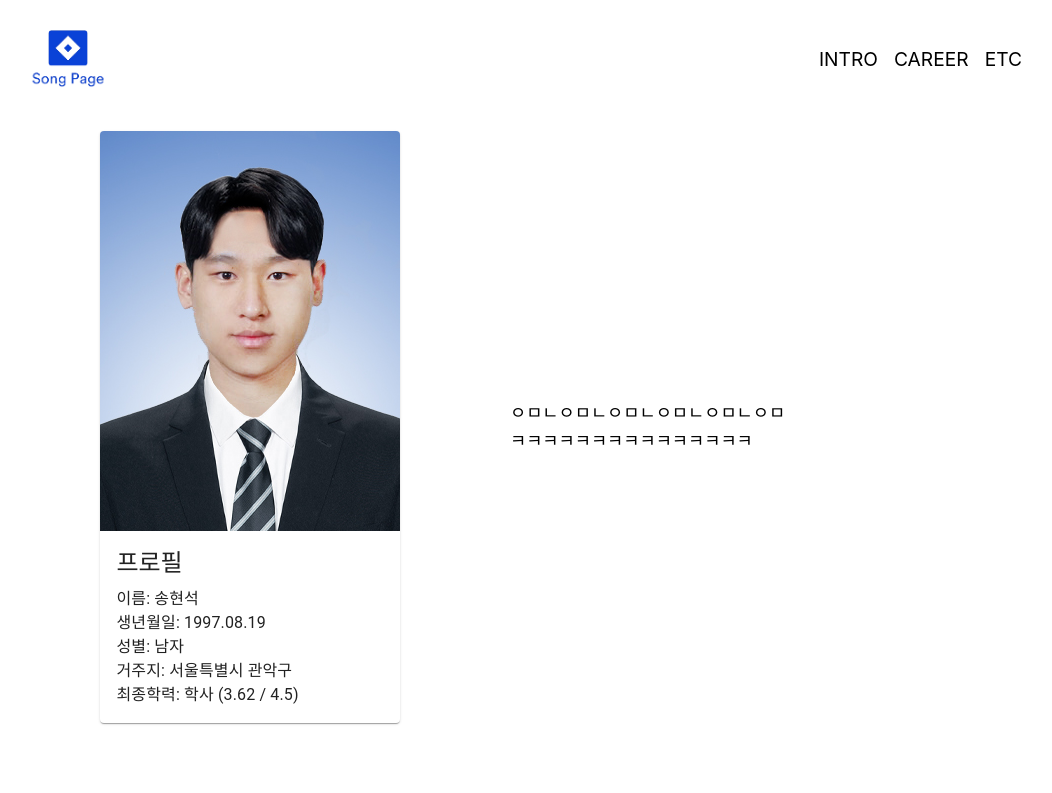
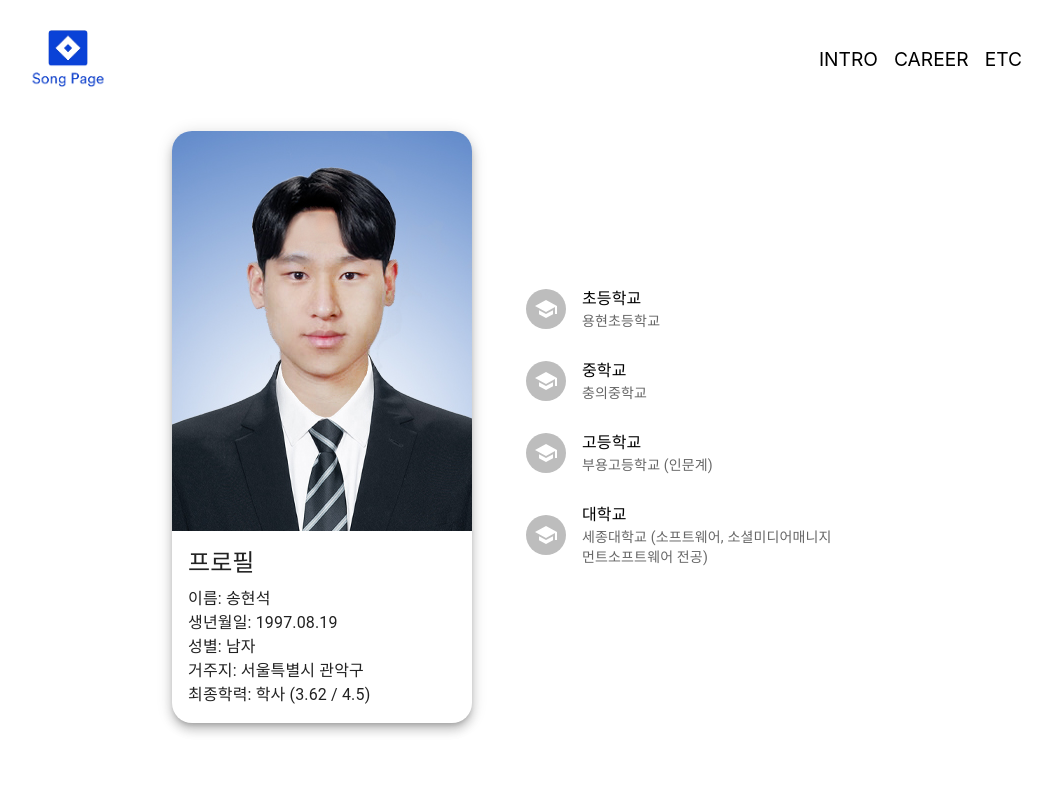
Before and after one commit to hyundol97/song-page, a React (Create React App) app: page /intro in a window 1280 px wide. Shown: the top 793 px of the page, without its empty margins (130-1182 px from the left). Built offline with nearby package versions, Linux system fonts and the light colour scheme.

Commit message:
feat: list component on intro page

```diff
--- a/src/Pages/Intro.tsx
+++ b/src/Pages/Intro.tsx
@@ -3,18 +3,31 @@
  * @author h.s.Song
  */
 
+import { useState } from 'react';
 import Card from '@mui/material/Card';
 import CardContent from '@mui/material/CardContent';
 import CardMedia from '@mui/material/CardMedia';
 import Typography from '@mui/material/Typography';
 import { CardActionArea } from '@mui/material';
+import List from '@mui/material/List';
+import ListItem from '@mui/material/ListItem';
+import ListItemText from '@mui/material/ListItemText';
+import ListItemAvatar from '@mui/material/ListItemAvatar';
+import Avatar from '@mui/material/Avatar';
+import SchoolIcon from '@mui/icons-material/School';
 import identify from 'Assets/identify.jpg';
 
 const Intro = () => {
+  const [open, setOpen] = useState(true);
+
+  const handleClick = () => {
+    setOpen(!open);
+  };
+
   return (
     <div className="intro-wrapper">
       <div className="intro-main">
-        <Card sx={{ maxWidth: 345 }}>
+        <Card sx={{ borderRadius: 5, boxShadow: 7 }}>
           <CardActionArea>
             <CardMedia component="img" image={identify} alt="green iguana" />
             <CardContent>
@@ -33,10 +46,40 @@ const Intro = () => {
         </Card>
       </div>
       <div className="intro-main">
-        <div>
-          <p>ㅇㅁㄴㅇㅁㄴㅇㅁㄴㅇㅁㄴㅇㅁㄴㅇㅁ</p>
-          <p>ㅋㅋㅋㅋㅋㅋㅋㅋㅋㅋㅋㅋㅋㅋㅋ</p>
-        </div>
+        <List sx={{ width: '100%', bgcolor: 'background.paper' }}>
+          <ListItem>
+            <ListItemAvatar>
+              <Avatar>
+                <SchoolIcon />
+              </Avatar>
+            </ListItemAvatar>
+            <ListItemText primary="초등학교" secondary="용현초등학교" />
+          </ListItem>
+          <ListItem>
+            <ListItemAvatar>
+              <Avatar>
+                <SchoolIcon />
+              </Avatar>
+            </ListItemAvatar>
+            <ListItemText primary="중학교" secondary="충의중학교" />
+          </ListItem>
+          <ListItem>
+            <ListItemAvatar>
+              <Avatar>
+                <SchoolIcon />
+              </Avatar>
+            </ListItemAvatar>
+            <ListItemText primary="고등학교" secondary="부용고등학교 (인문계)" />
+          </ListItem>
+          <ListItem>
+            <ListItemAvatar>
+              <Avatar>
+                <SchoolIcon />
+              </Avatar>
+            </ListItemAvatar>
+            <ListItemText primary="대학교" secondary="세종대학교 (소프트웨어, 소셜미디어매니지먼트소프트웨어 전공)" />
+          </ListItem>
+        </List>
       </div>
     </div>
   );
--- a/src/Styles/Page/intro.scss
+++ b/src/Styles/Page/intro.scss
@@ -5,7 +5,7 @@
   flex-direction: row;
 
   > * {
-    flex: 0.4;
+    flex: 0.33;
   }
 }
 
@@ -24,6 +24,11 @@
   p {
     margin: 0 auto; // 브라우저 원인으로 margin 값 발생하여 별도 처리
   }
+
+  .MuiAvatar-root {
+    display: grid;
+    text-align: center;
+  }
 }
 
 .intro-sub {
@@ -39,10 +44,11 @@
     font-size: 1.1em;
     line-height: 1.6;
   }
+  p {
+    margin: 10px 0 0 0;
+  }
+
   .intro-black {
     color: #5b686c;
   }
-  p {
-    margin: 10px 0 0 0;
-  }
 }
```
